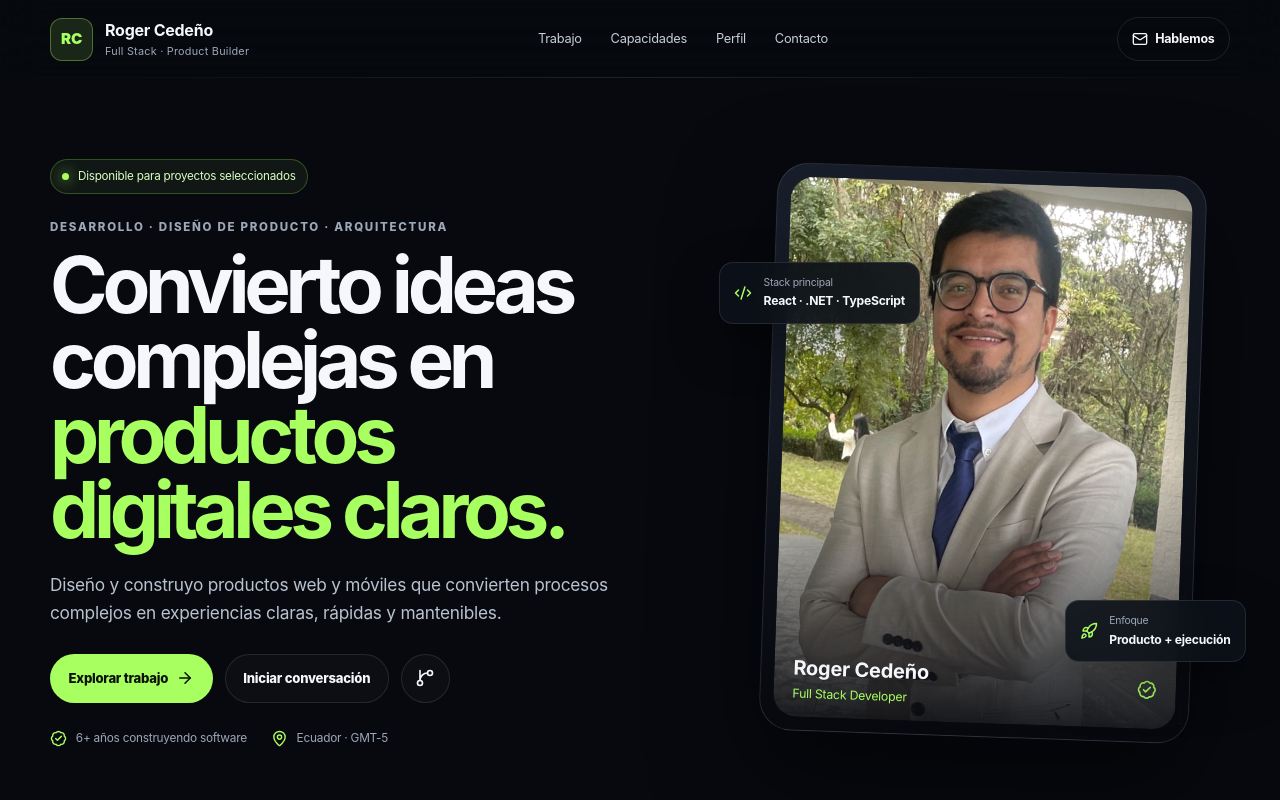
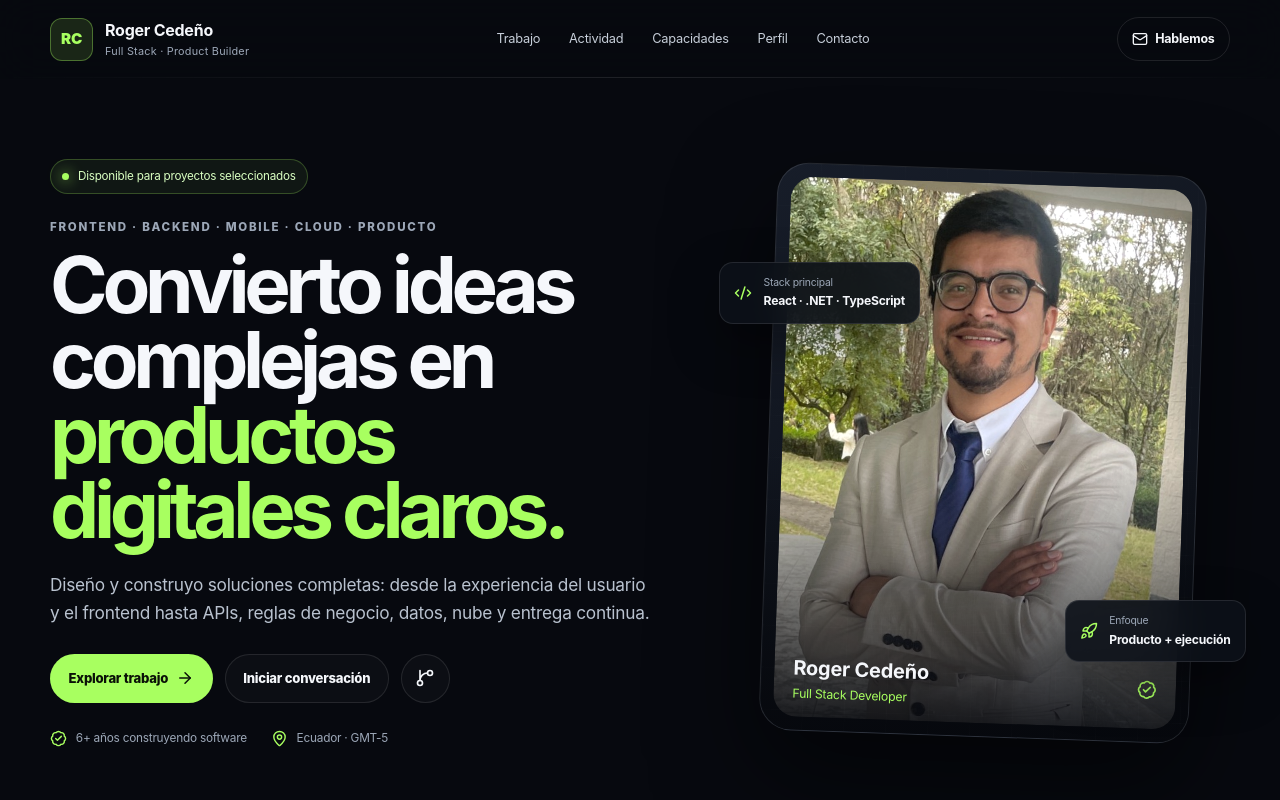
Before and after one commit to R0ger130296/me_astro, an Astro site: page / in a window 1280 px wide. Shown: the top 800 px of the page. Built offline with nearby package versions, Linux system fonts and the light colour scheme; Astro itself is replaced by a stand-in of ours; no server answers.

Commit message:
feat: add live technical activity and stronger contact flow

```diff
--- a/src/pages/index.astro
+++ b/src/pages/index.astro
@@ -26,11 +26,15 @@ const repositories = await getGitHubRepos();
 const repositoryMap = getRepositoryMap(repositories);
 const languages = new Set(repositories.map((repo) => repo.language).filter(Boolean));
 const totalStars = repositories.reduce((total, repo) => total + repo.stargazers_count, 0);
+const recentRepositories = repositories
+  .filter((repository) => repository.name.toLowerCase() !== 'me_astro')
+  .slice(0, 3);
 const formatDate = (value: string) => new Intl.DateTimeFormat('es-EC', { month: 'short', year: 'numeric' }).format(new Date(value));
 const year = new Date().getFullYear();
 const canonical = 'https://rogercedeno.dev/';
 const title = 'Roger Cedeño | Full Stack Developer & Product Builder';
 const description = 'Portafolio de Roger Cedeño, desarrollador Full Stack especializado en productos web, móviles, cloud y experiencias digitales centradas en negocio.';
+const contactHref = `mailto:${profile.email}?subject=${encodeURIComponent('Hablemos sobre un proyecto')}&body=${encodeURIComponent('Hola Roger,\n\nQuiero conversar contigo sobre:\n\nContexto del proyecto:\nResultado que buscamos:\nPlazo aproximado:\n\nSaludos.')}`;
 const structuredData = {
   '@context': 'https://schema.org',
   '@type': 'Person',
@@ -81,10 +85,10 @@ const structuredData = {
           <span><strong>Roger Cedeño</strong><small>Full Stack · Product Builder</small></span>
         </a>
         <div class="nav-links" data-nav-links>
-          <a href="#proyectos">Trabajo</a><a href="#servicios">Capacidades</a><a href="#sobre-mi">Perfil</a><a href="#contacto">Contacto</a>
+          <a href="#proyectos">Trabajo</a><a href="#actividad">Actividad</a><a href="#servicios">Capacidades</a><a href="#sobre-mi">Perfil</a><a href="#contacto">Contacto</a>
         </div>
         <div class="nav-actions">
-          <a class="nav-cta" href={`mailto:${profile.email}`}><Mail size={16} />Hablemos</a>
+          <a class="nav-cta" href={contactHref}><Mail size={16} />Hablemos</a>
           <button class="menu-button" type="button" aria-label="Abrir menú" aria-expanded="false" data-menu-button><Menu size={21} /><X size={21} /></button>
         </div>
       </nav>
@@ -94,12 +98,12 @@ const structuredData = {
       <section id="inicio" class="hero shell">
         <div class="hero-copy reveal">
           <div class="eyebrow"><span></span>Disponible para proyectos seleccionados</div>
-          <p class="overline">Desarrollo · Diseño de producto · Arquitectura</p>
+          <p class="overline">Frontend · Backend · Mobile · Cloud · Producto</p>
           <h1>Convierto ideas complejas en <em>productos digitales claros.</em></h1>
-          <p class="hero-summary">{profile.summary}</p>
+          <p class="hero-summary">Diseño y construyo soluciones completas: desde la experiencia del usuario y el frontend hasta APIs, reglas de negocio, datos, nube y entrega continua.</p>
           <div class="hero-actions">
             <a class="button primary" href="#proyectos">Explorar trabajo <ArrowRight size={18} /></a>
-            <a class="button secondary" href={`mailto:${profile.email}`}>Iniciar conversación</a>
+            <a class="button secondary" href={contactHref}>Iniciar conversación</a>
             <a class="icon-button" href={profile.github} target="_blank" rel="noreferrer" aria-label="GitHub"><GitBranch size={20} /></a>
           </div>
           <div class="trust-line"><span><BadgeCheck size={17} />6+ años construyendo software</span><span><MapPin size={17} />{profile.location}</span></div>
@@ -142,6 +146,27 @@ const structuredData = {
         </div>
       </section>
 
+      {recentRepositories.length > 0 && (
+        <section id="actividad" class="section section-contrast">
+          <div class="shell">
+            <div class="section-heading reveal"><div><span class="kicker">Actividad verificable</span><h2>Trabajo técnico reciente, directamente desde GitHub.</h2></div><p>Esta sección se actualiza durante cada despliegue mediante la API pública de GitHub y muestra evidencia real de continuidad técnica.</p></div>
+            <div class="project-grid">
+              {recentRepositories.map((repository, index) => (
+                <article class="project-card reveal">
+                  <div class="project-number">0{index + 1}</div>
+                  <div class="project-meta"><span class="status">Repositorio público</span><span>{formatDate(repository.updated_at)}</span></div>
+                  <h3>{repository.name}</h3>
+                  <p>{repository.description ?? 'Proyecto técnico público disponible para revisión.'}</p>
+                  <div class="impact"><GitBranch size={17} /><span>{repository.language ?? 'Tecnología múltiple'} · {repository.stargazers_count} estrellas · {repository.forks_count} forks</span></div>
+                  <div class="tags"><span>API GitHub</span><span>Actividad real</span><span>{repository.language ?? 'Software'}</span></div>
+                  <a href={repository.html_url} target="_blank" rel="noreferrer">Revisar repositorio <ArrowUpRight size={16} /></a>
+                </article>
+              ))}
+            </div>
+          </div>
+        </section>
+      )}
+
       <section id="servicios" class="section section-contrast">
         <div class="shell">
           <div class="section-heading reveal"><div><span class="kicker">Capacidades</span><h2>De la idea al producto operando.</h2></div><p>Puedo integrarme en una etapa puntual o acompañar el ciclo completo: descubrimiento, diseño técnico, implementación y entrega.</p></div>
@@ -175,12 +200,12 @@ const structuredData = {
       </section>
 
       <section id="contacto" class="contact shell reveal">
-        <div><span class="kicker">¿Tienes un reto?</span><h2>Construyamos algo que valga la pena usar.</h2><p>Cuéntame el contexto, el problema y qué resultado estás buscando.</p></div>
-        <div class="contact-actions"><a class="button primary" href={`mailto:${profile.email}`}><Send size={18} />Enviar correo</a><a class="button secondary" href={profile.github} target="_blank" rel="noreferrer"><GitBranch size={18} />GitHub</a></div>
+        <div><span class="kicker">¿Tienes un reto?</span><h2>Construyamos algo que valga la pena usar.</h2><p>Cuéntame el contexto, el resultado esperado y el plazo. El correo se abrirá con una guía breve para facilitar la conversación.</p></div>
+        <div class="contact-actions"><a class="button primary" href={contactHref}><Send size={18} />Contarme el proyecto</a><a class="button secondary" href={profile.github} target="_blank" rel="noreferrer"><GitBranch size={18} />GitHub</a></div>
       </section>
     </main>
 
-    <footer class="footer shell"><div class="brand"><span class="brand-mark">RC</span><span><strong>{profile.name}</strong><small>{profile.role}</small></span></div><p>© {year} · Diseñado y construido con intención.</p><nav><a href="#inicio">Inicio</a><a href="#proyectos">Trabajo</a><a href="#contacto">Contacto</a></nav></footer>
+    <footer class="footer shell"><div class="brand"><span class="brand-mark">RC</span><span><strong>{profile.name}</strong><small>{profile.role}</small></span></div><p>© {year} · Diseñado y construido con intención.</p><nav><a href="#inicio">Inicio</a><a href="#proyectos">Trabajo</a><a href="#actividad">Actividad</a><a href="#contacto">Contacto</a></nav></footer>
 
     <script is:inline>
       const menuButton = document.querySelector('[data-menu-button]');
```
